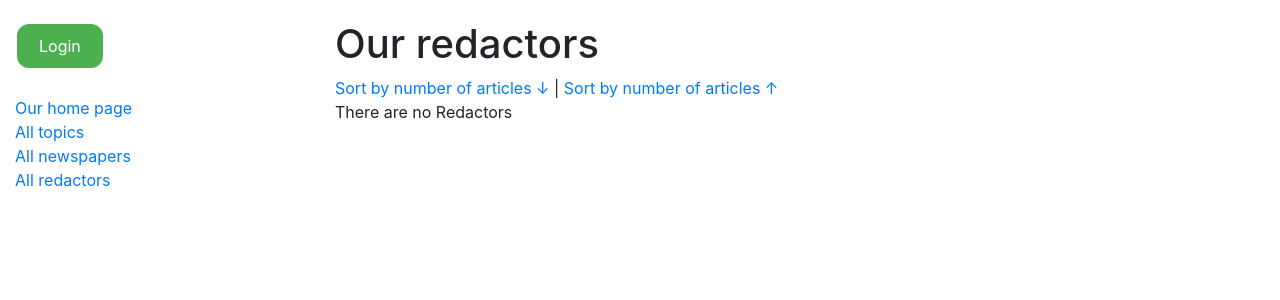
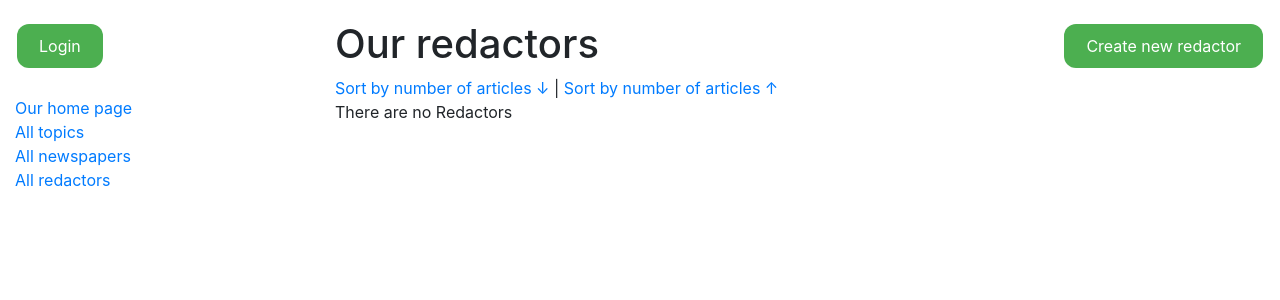
Before and after one commit to kstorozhenko/newspaper-agency, a Django app: template templates/newspaper/redactor_list.html in a window 1280 px wide. Shown: the top 300 px of the page. Run offline with Django 5.2, Linux system fonts and the light colour scheme; the template is opened without the code that fills it, so the values that code supplies are empty.

Commit message:
add additional column

```diff
--- a/templates/newspaper/redactor_list.html
+++ b/templates/newspaper/redactor_list.html
@@ -1,6 +1,7 @@
 {% extends 'base.html' %}
 {% block content %}
-  <h1>Our redactors</h1>
+  <h1 style="display: inline-block;">Our redactors</h1>
+  <a href="{% url 'newspaper:redactor-create' %}" class="button" style="float: right;">Create new redactor</a>
 
   <div>
     <a href="?order=asc">Sort by number of articles ↓</a> |
@@ -15,6 +16,7 @@
           <th>First Name</th>
           <th>Last Name</th>
           <th>Number of Articles</th>
+          <th>Experience</th>
         </tr>
       </thead>
       <tbody>
@@ -24,6 +26,7 @@
             <td>{{ redactor.first_name }}</td>
             <td>{{ redactor.last_name }}</td>
             <td>{{ redactor.newspapers.count }}</td>
+            <td>{{ redactor.years_of_experience }} years</td>
           </tr>
         {% endfor %}
       </tbody>
```
